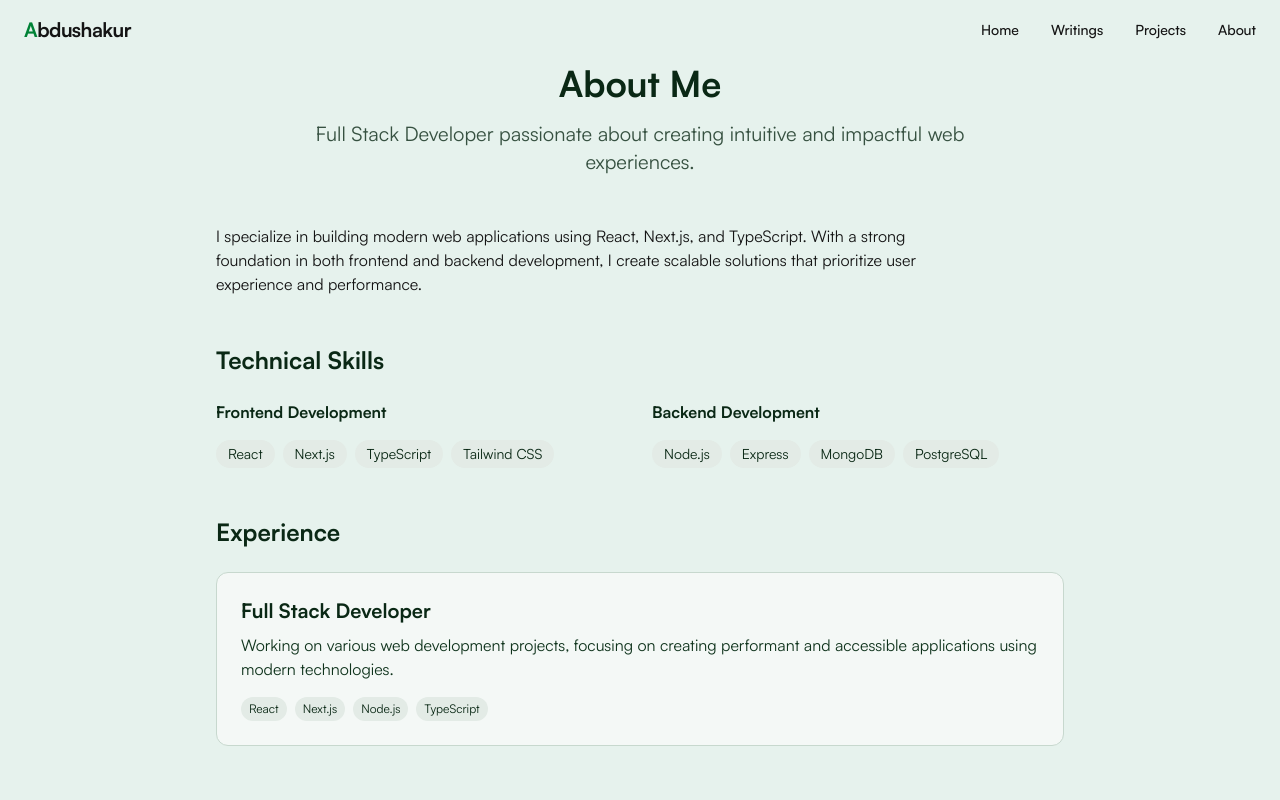
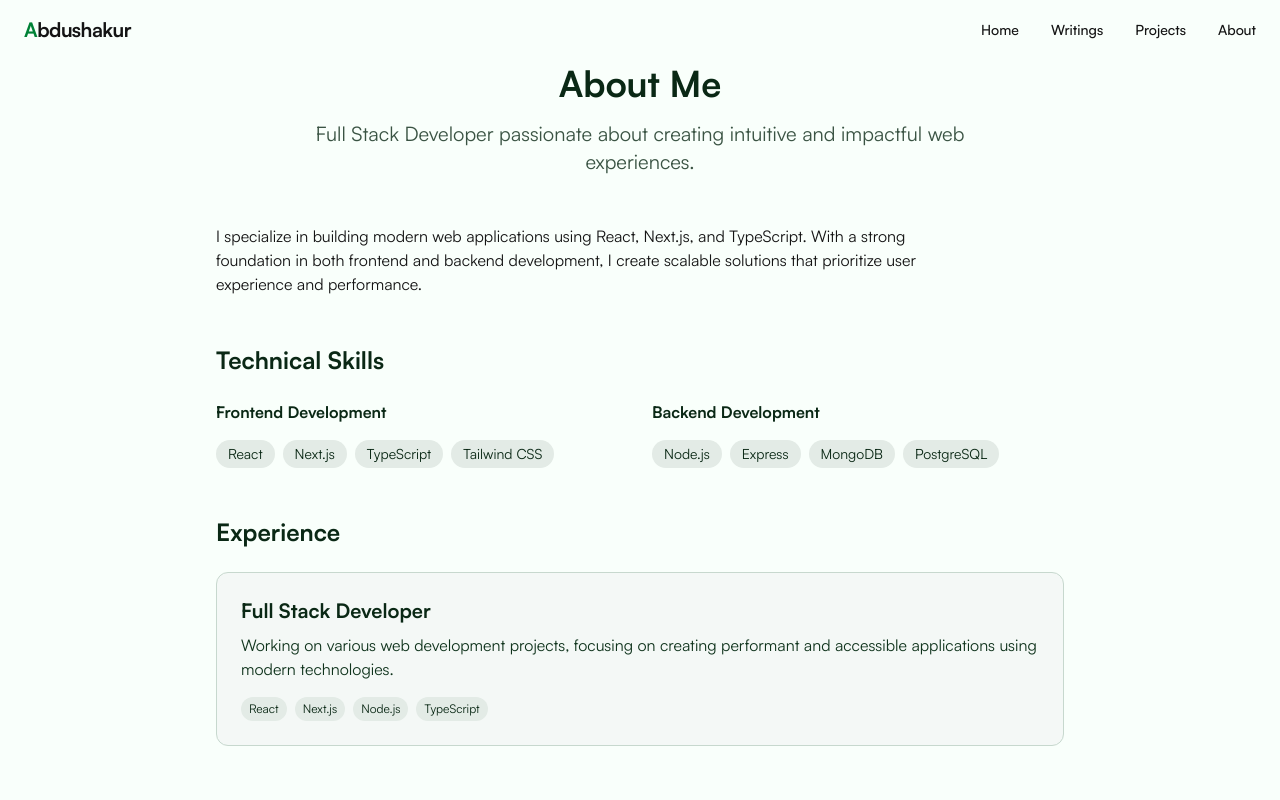
Before and after one commit to abdushakurob/abdushakurob.github.io, a Next.js app: page /about in a window 1280 px wide. Shown: the top 800 px of the page. Built offline with nearby package versions, Linux system fonts and the light colour scheme.

Commit message:
refactor: Update background colors and comment out dark mode styles for improved clarity

```diff
--- a/app/globals.css
+++ b/app/globals.css
@@ -33,10 +33,10 @@
   --color-accent-900: #041710;
 
   /* 🌓 Backgrounds and depth */
-  --color-bg-light: #e6f2ed;
-  --color-bg-dark: #041710;
+  --color-bg-light: #f9fffb; /* Soft light green */
+  /* --color-bg-dark: #041710; */
   --color-surface-light: #f4f8f6;
-  --color-surface-dark: #082318;
+  /* --color-surface-dark: #082318; */
 
   --color-text-base: #141414;
   --color-text-muted: #4b4b4b;
@@ -70,11 +70,11 @@ h1, h2, h3, h4, h5, h6 {
   color: var(--color-primary-600);
 }
 
-@media (prefers-color-scheme: dark) {
+/* @media (prefers-color-scheme: dark) {
   h1, h2, h3, h4, h5, h6 {
     color: var(--color-accent-400);
   }
-}
+} */
 
 /* ===============================
    ✍️ Typography
@@ -108,7 +108,7 @@ h1, h2, h3, h4, h5, h6 {
 }
 
 .prose code {
-  background-color: #e9fbee;
+  background-color: #f9fffb;
   color: var(--color-accent-800);
   padding: 0.2rem 0.4rem;
   border-radius: 0.25rem;
@@ -122,7 +122,7 @@ h1, h2, h3, h4, h5, h6 {
   border-radius: 0.5rem;
   overflow-x: auto;
 }
-
+/*
 @media (prefers-color-scheme: dark) {
   .prose {
     color: var(--color-text-inverse);
@@ -143,7 +143,7 @@ h1, h2, h3, h4, h5, h6 {
     background-color: #0c3026;
     color: var(--color-accent-100);
   }
-}
+} */
 
 /* ===============================
    💬 Inputs
@@ -162,7 +162,7 @@ input:focus, textarea:focus {
   box-shadow: 0 0 0 2px var(--color-accent-300);
 }
 
-@media (prefers-color-scheme: dark) {
+/* @media (prefers-color-scheme: dark) {
   input, textarea {
     background-color: #0f2a22;
     color: var(--color-text-inverse);
@@ -172,7 +172,7 @@ input:focus, textarea:focus {
   input:focus, textarea:focus {
     box-shadow: 0 0 0 2px var(--color-accent-400);
   }
-}
+} */
 
 /* ===============================
    🖱 Scrollbar
@@ -193,9 +193,9 @@ input:focus, textarea:focus {
 ::-webkit-scrollbar-track {
   background-color: var(--color-surface-light);
 }
-
+/*
 @media (prefers-color-scheme: dark) {
   ::-webkit-scrollbar-track {
     background-color: var(--color-surface-dark);
   }
-}
+} */
```
